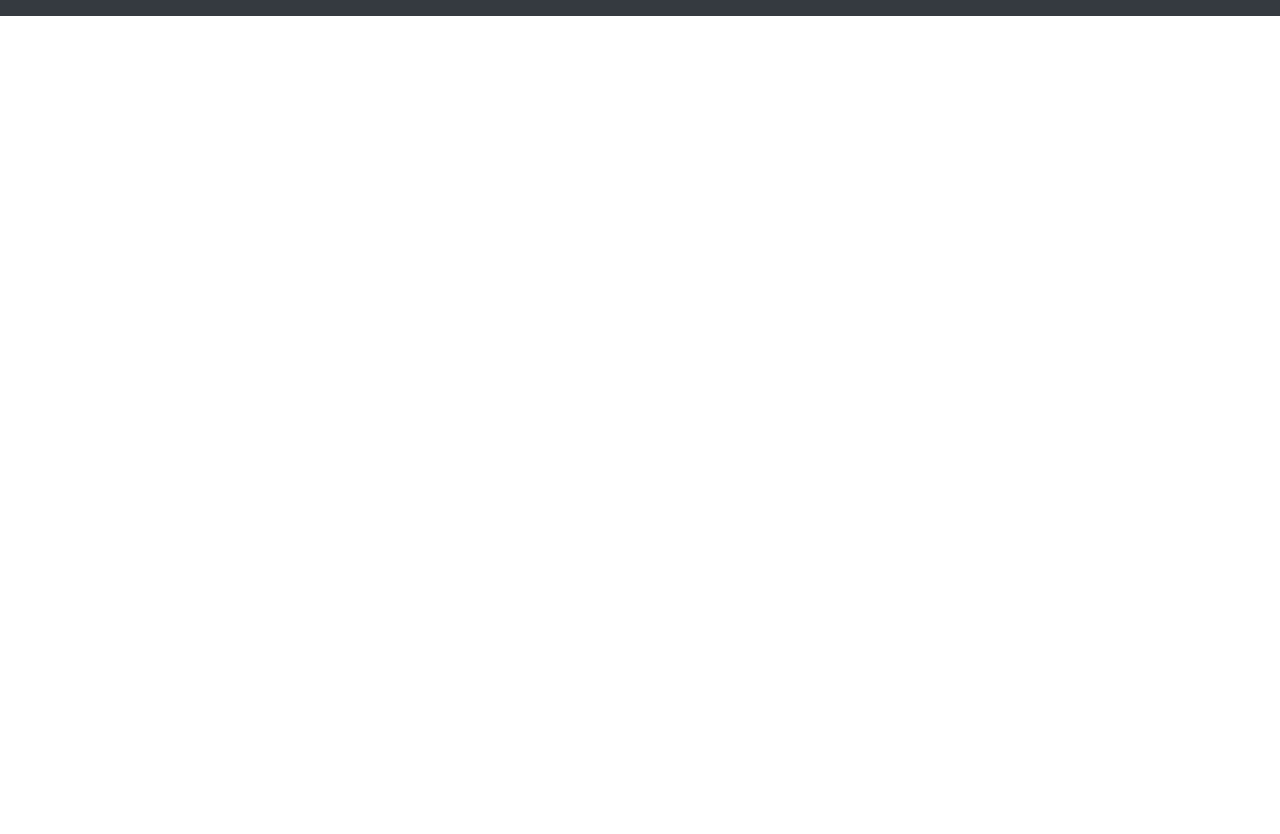
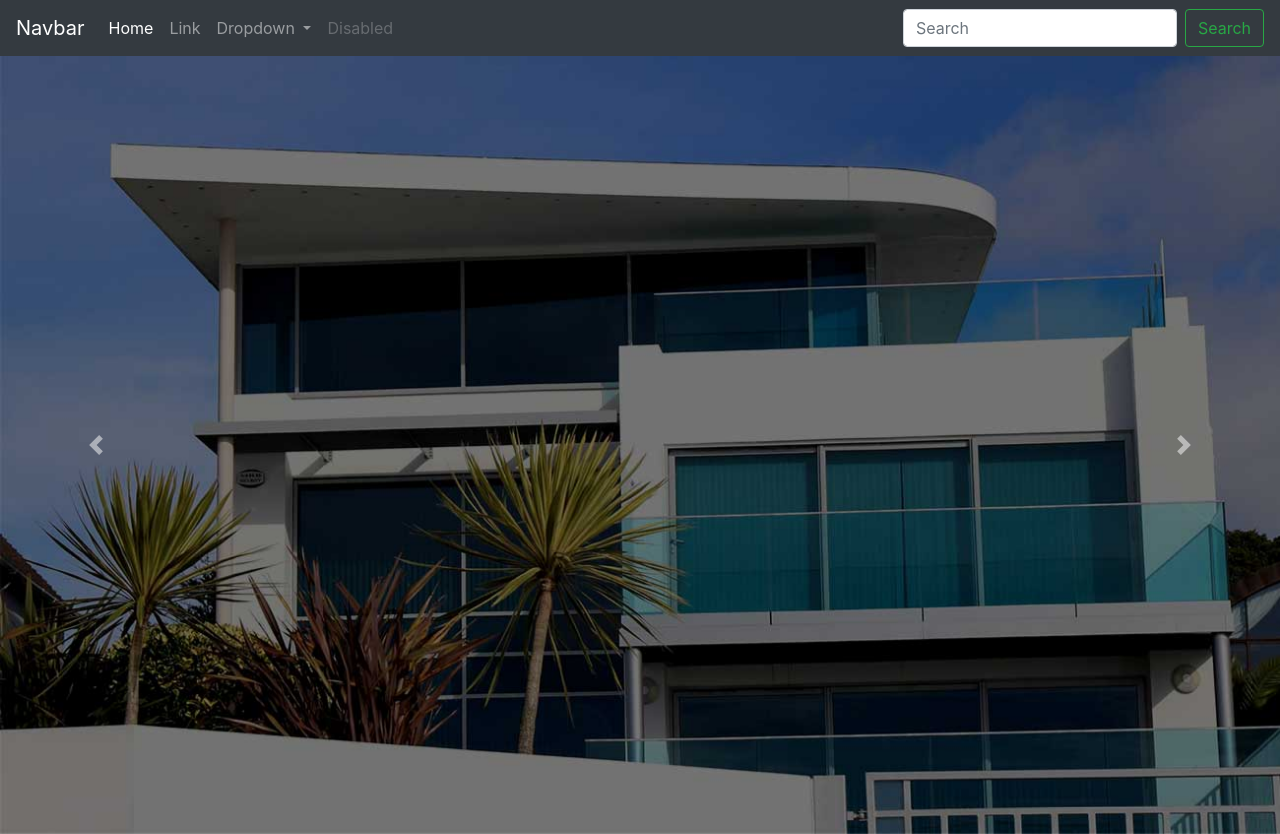
Before and after one commit to lugalois/frameworkDise-obranches, a plain HTML site: page index.html in a window 1280 px wide. Before the commit the page ends 800 px from the top, so only its background shows below. Drawn offline with nearby package versions, Linux system fonts and the light colour scheme.

Commit message:
[U] Create carrusel

```diff
--- a/index.html
+++ b/index.html
@@ -9,14 +9,66 @@
     <link rel="stylesheet" href="/CSS/style.css">
 </head>
 <body>
+        <nav class="navbar navbar-expand-lg navbar-dark bg-dark">
+                <a class="navbar-brand" href="#">Navbar</a>
+                <button class="navbar-toggler" type="button" data-toggle="collapse" data-target="#navbarSupportedContent" aria-controls="navbarSupportedContent" aria-expanded="false" aria-label="Toggle navigation">
+                  <span class="navbar-toggler-icon"></span>
+                </button>
 
-        <nav class="navbar navbar-dark bg-dark">
-                <!-- Navbar content -->
+                <div class="collapse navbar-collapse" id="navbarSupportedContent">
+                  <ul class="navbar-nav mr-auto">
+                    <li class="nav-item active">
+                      <a class="nav-link" href="#">Home <span class="sr-only">(current)</span></a>
+                    </li>
+                    <li class="nav-item">
+                      <a class="nav-link" href="#">Link</a>
+                    </li>
+                    <li class="nav-item dropdown">
+                      <a class="nav-link dropdown-toggle" href="#" id="navbarDropdown" role="button" data-toggle="dropdown" aria-haspopup="true" aria-expanded="false">
+                        Dropdown
+                      </a>
+                      <div class="dropdown-menu" aria-labelledby="navbarDropdown">
+                        <a class="dropdown-item" href="#">Action</a>
+                        <a class="dropdown-item" href="#">Another action</a>
+                        <div class="dropdown-divider"></div>
+                        <a class="dropdown-item" href="#">Something else here</a>
+                      </div>
+                    </li>
+                    <li class="nav-item">
+                      <a class="nav-link disabled" href="#">Disabled</a>
+                    </li>
+                  </ul>
+                  <form class="form-inline my-2 my-lg-0">
+                    <input class="form-control mr-sm-2" type="search" placeholder="Search" aria-label="Search">
+                    <button class="btn btn-outline-success my-2 my-sm-0" type="submit">Search</button>
+                  </form>
+                </div>
               </nav>
+
+        <div id="carouselExampleControls" class="carousel slide" data-ride="carousel">
+            <div class="carousel-inner">
+                <div class="carousel-item active">
+                <img class="d-block w-100" src="./img/slide1.jpg" alt="First slide">
+                </div>
+                <div class="carousel-item">
+                <img class="d-block w-100" src="./img/slide2.jpg" alt="Second slide">
+                </div>
+
+            </div>
+            <a class="carousel-control-prev" href="#carouselExampleControls" role="button" data-slide="prev">
+                <span class="carousel-control-prev-icon" aria-hidden="true"></span>
+                <span class="sr-only">Previous</span>
+            </a>
+            <a class="carousel-control-next" href="#carouselExampleControls" role="button" data-slide="next">
+                <span class="carousel-control-next-icon" aria-hidden="true"></span>
+                <span class="sr-only">Next</span>
+            </a>
+            </div>
 
 
 </body>
 <script src="https://code.jquery.com/jquery-3.3.1.slim.min.js" integrity="sha384-q8i/X+965DzO0rT7abK41JStQIAqVgRVzpbzo5smXKp4YfRvH+8abtTE1Pi6jizo" crossorigin="anonymous"></script>
 <script src="https://cdnjs.cloudflare.com/ajax/libs/popper.js/1.14.3/umd/popper.min.js" integrity="sha384-ZMP7rVo3mIykV+2+9J3UJ46jBk0WLaUAdn689aCwoqbBJiSnjAK/l8WvCWPIPm49" crossorigin="anonymous"></script>
 <script src="https://stackpath.bootstrapcdn.com/bootstrap/4.1.1/js/bootstrap.min.js" integrity="sha384-smHYKdLADwkXOn1EmN1qk/HfnUcbVRZyYmZ4qpPea6sjB/pTJ0euyQp0Mk8ck+5T" crossorigin="anonymous"></script>
+<script src="script.js "></script>
 </html>
--- /dev/null
+++ b/script.js
@@ -0,0 +1,3 @@
+$('.carousel').carousel({
+    interval: 2000
+  })
```
Also changed, not shown: img/slide1.jpg (added), img/slide2.jpg (added).
